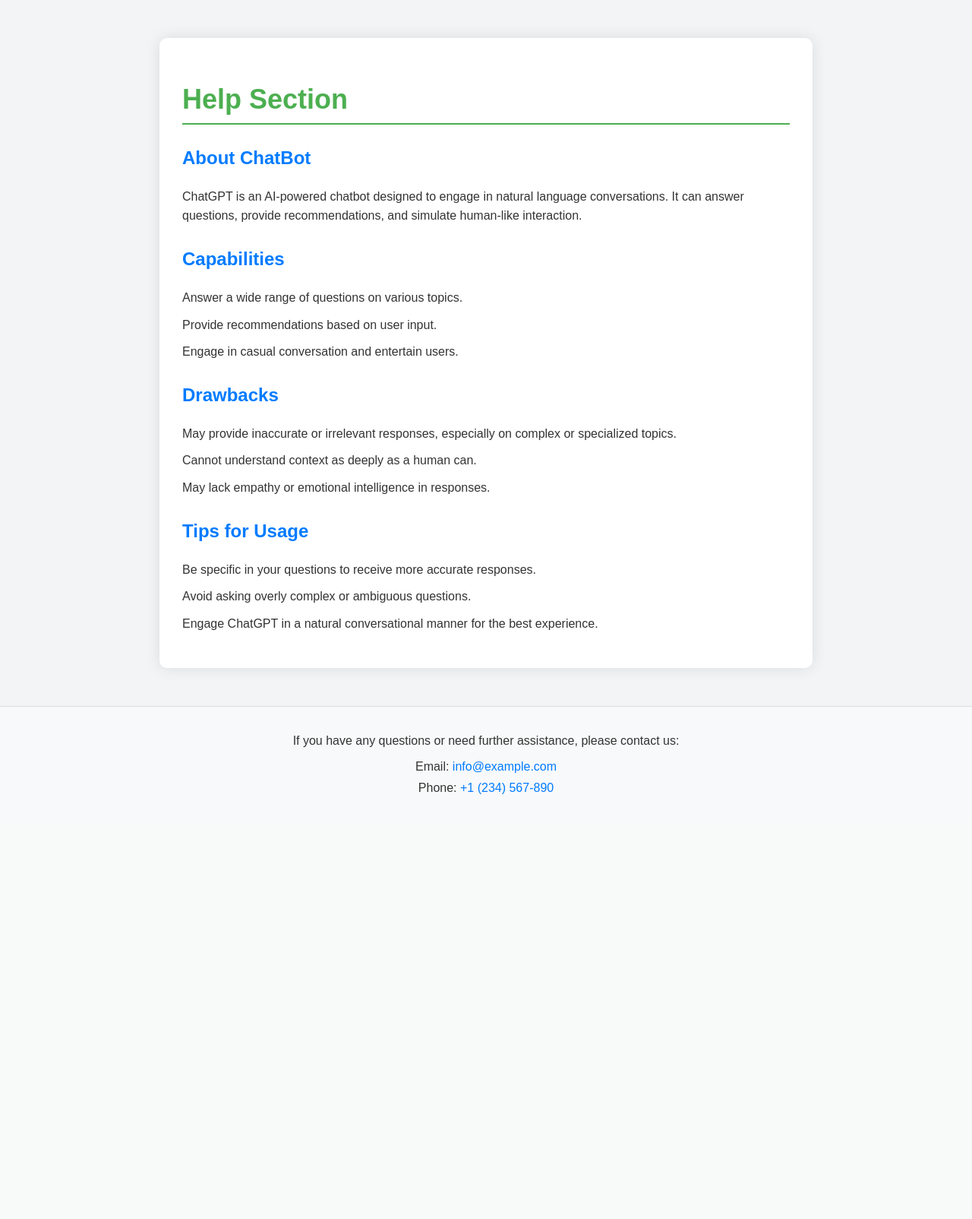
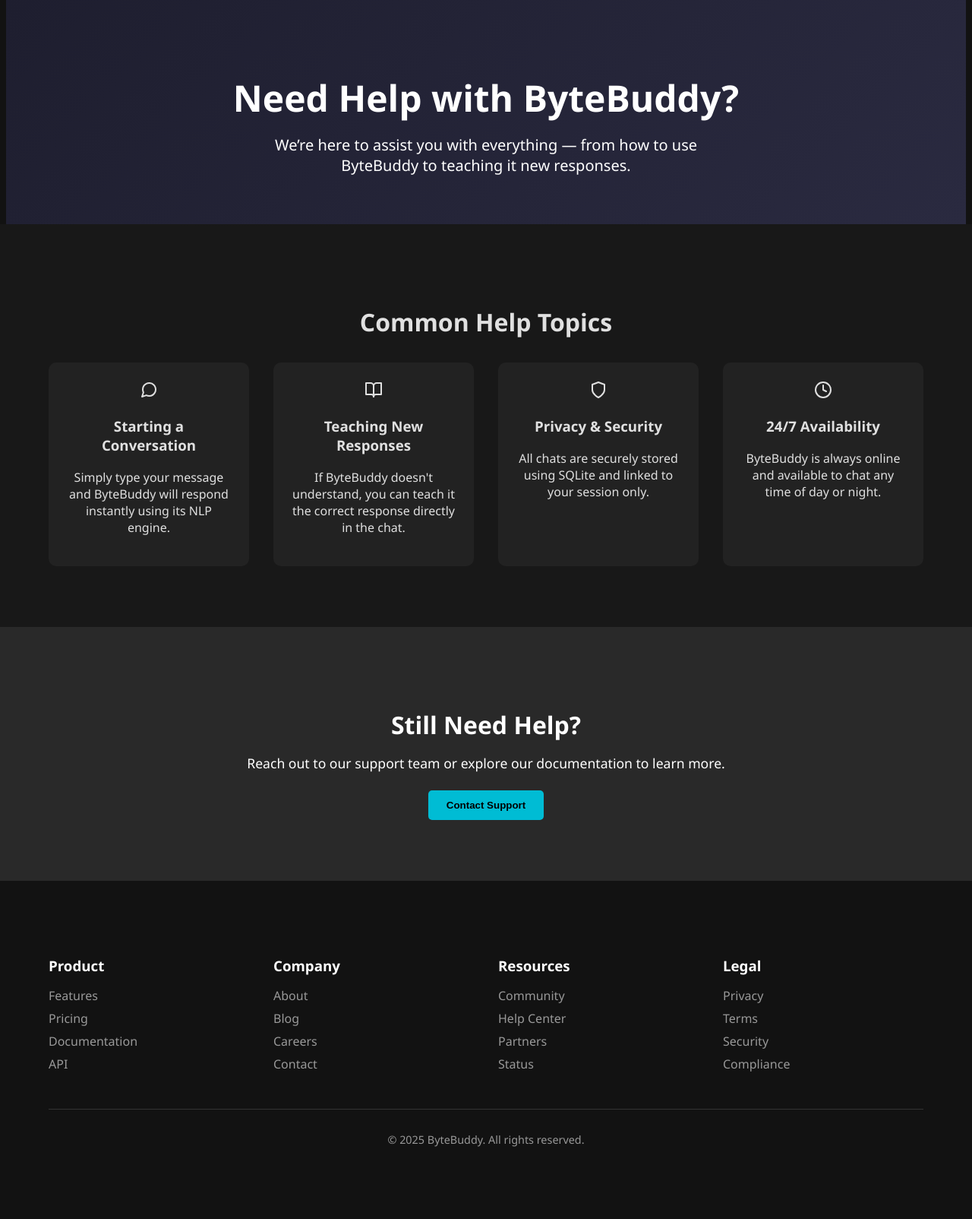
Before and after one commit to SagarDubey10/ByteBuddy, a Flask app: page /help in a window 1280 px wide. Shown: the whole page at 76% size. Before the commit the page ends 1045 px from the top, so only its background shows below. Run offline with Flask 3, Linux system fonts and the light colour scheme.

Commit message:
Wokred on Help Page

```diff
--- a/ByteBuddy/static/scripts/chat.js
+++ b/ByteBuddy/static/scripts/chat.js
@@ -125,5 +125,6 @@
 });
 // Redirect to help page
 function redirectToHelp() {
-    window.location.href = "/help";
+    window.open('/help', '_blank');
 }
+s
--- a/ByteBuddy/static/scripts/help.js
+++ b/ByteBuddy/static/scripts/help.js
@@ -1,4 +1,29 @@
-function redirectToHelp() {
-    // Redirect to the help page route
-    window.location.href = "/help";
-}
+document.addEventListener('DOMContentLoaded', function () {
+    // Smooth scroll to top when clicking Contact Support
+    const contactBtn = document.querySelector('.btn-light');
+    if (contactBtn) {
+        contactBtn.addEventListener('click', () => {
+            window.scrollTo({
+                top: document.body.scrollHeight,
+                behavior: 'smooth'
+            });
+            alert("Contact support functionality coming soon!");
+        });
+    }
+
+    // Hover effect on footer links
+    const footerLinks = document.querySelectorAll('footer li');
+    footerLinks.forEach(link => {
+        link.addEventListener('mouseover', () => {
+            link.style.color = '#00bcd4';
+        });
+        link.addEventListener('mouseout', () => {
+            link.style.color = '#999';
+        });
+    });
+
+    // Optional: feather icon replacement if not already called inline
+    if (typeof feather !== 'undefined') {
+        feather.replace();
+    }
+});
--- a/ByteBuddy/static/styles/help.css
+++ b/ByteBuddy/static/styles/help.css
@@ -1,89 +1,130 @@
-/* Add your styles for the help section here */
-
 body {
-    font-family: Arial, sans-serif;
     margin: 0;
-    padding: 0;
-    background-color: #f3f4f6;
-    color: #333;
-    /* Main text color */
+    font-family: 'Segoe UI', Tahoma, Geneva, Verdana, sans-serif;
+    background-color: #121212;
+    color: #e0e0e0;
 }
 
-.help-container {
-    max-width: 800px;
-    margin: 50px auto;
-    padding: 30px;
-    background-color: #fff;
-    box-shadow: 0 0 20px rgba(0, 0, 0, 0.1);
-    border-radius: 10px;
+.container {
+    max-width: 1200px;
+    margin: auto;
+    padding: 2rem;
 }
 
-.help-container h2 {
-    color: #4CAF50;
-    /* Header color */
-    font-size: 36px;
-    margin-bottom: 20px;
-    border-bottom: 2px solid #4CAF50;
-    padding-bottom: 10px;
+.hero-full {
+    background: linear-gradient(135deg, #1e1e2f, #2a2a40);
+    padding: 4rem 2rem;
+    text-align: center;
+    color: #ffffff;
 }
 
-.help-container h3 {
-    color: #007bff;
-    /* Subheader color */
-    font-size: 24px;
-    margin-top: 30px;
+.hero-content h1 {
+    font-size: 3rem;
+    margin-bottom: 1rem;
 }
 
-.help-container p {
-    margin-bottom: 15px;
-    line-height: 1.6;
+.hero-content p {
+    font-size: 1.25rem;
+    max-width: 600px;
+    margin: auto;
 }
 
-.help-container ul {
-    list-style-type: none;
+.features {
+    padding: 3rem 2rem;
+    background-color: #181818;
+}
+
+.features h2 {
+    text-align: center;
+    font-size: 2rem;
+    margin-bottom: 2rem;
+}
+
+.features-grid {
+    display: grid;
+    grid-template-columns: repeat(auto-fit, minmax(250px, 1fr));
+    gap: 2rem;
+}
+
+.feature-card {
+    background-color: #222;
+    padding: 1.5rem;
+    border-radius: 10px;
+    text-align: center;
+    transition: background-color 0.3s;
+}
+
+.feature-card:hover {
+    background-color: #2d2d2d;
+}
+
+.feature-card i {
+    color: #00bcd4;
+    font-size: 2rem;
+    margin-bottom: 1rem;
+}
+
+.cta {
+    background: #292929;
+    color: #fff;
+    text-align: center;
+    padding: 3rem 2rem;
+}
+
+.cta h2 {
+    font-size: 2rem;
+    margin-bottom: 1rem;
+}
+
+.cta p {
+    margin-bottom: 1.5rem;
+    font-size: 1.1rem;
+}
+
+.btn {
+    padding: 0.75rem 1.5rem;
+    border: none;
+    border-radius: 5px;
+    font-weight: bold;
+    cursor: pointer;
+}
+
+.btn-light {
+    background-color: #00bcd4;
+    color: #000;
+}
+
+footer {
+    background-color: #121212;
+    color: #999;
+    padding: 3rem 2rem;
+}
+
+.footer-grid {
+    display: grid;
+    grid-template-columns: repeat(auto-fit, minmax(160px, 1fr));
+    gap: 2rem;
+}
+
+.footer-column h3 {
+    color: #fff;
+    margin-bottom: 1rem;
+}
+
+.footer-column ul {
+    list-style: none;
     padding: 0;
 }
 
-.help-container li {
-    margin-bottom: 10px;
-    line-height: 1.6;
+.footer-column ul li {
+    margin-bottom: 0.5rem;
+    cursor: pointer;
 }
 
-.help-container a {
-    color: #007bff;
-    text-decoration: none;
+.footer-bottom {
+    text-align: center;
+    margin-top: 2rem;
+    border-top: 1px solid #333;
+    padding-top: 1rem;
+    font-size: 0.9rem;
 }
-
-.help-container a:hover {
-    text-decoration: underline;
-}
-
-.footer {
-    background-color: #f8f9fa;
-    padding: 20px;
-    text-align: center;
-    margin-top: 50px;
-    border-top: 1px solid #ddd;
-}
-
-.footer p {
-    margin-bottom: 10px;
-}
-
-.footer ul {
-    list-style-type: none;
-    padding: 0;
-}
-
-.footer li {
-    margin-bottom: 10px;
-}
-
-.footer a {
-    color: #007bff;
-    text-decoration: none;
-}
-
-.footer a:hover {
-    text-decoration: underline;
-}
--- a/ByteBuddy/templates/help.html
+++ b/ByteBuddy/templates/help.html
@@ -1,43 +1,111 @@
 <!DOCTYPE html>
 <html lang="en">
 <head>
-    <meta charset="UTF-8">
-    <meta name="viewport" content="width=device-width, initial-scale=1.0">
-    <title>Help</title>
+  <meta charset="UTF-8" />
+  <meta name="viewport" content="width=device-width, initial-scale=1.0"/>
+  <title>Help - ByteBuddy</title>
   <link rel="stylesheet" href="{{ url_for('static', filename='styles/help.css') }}">
-
+  <script src="https://unpkg.com/feather-icons"></script>
 </head>
 <body>
-    <div class="help-container">
-        <h2>Help Section</h2>
-        <h3>About ChatBot</h3>
-        <p>ChatGPT is an AI-powered chatbot designed to engage in natural language conversations. It can answer questions, provide recommendations, and simulate human-like interaction.</p>
-        <h3>Capabilities</h3>
+  <div class="min-h-screen">
+    <!-- Header -->
+    <header class="container hero-full">
+      <div class="hero-content fade-in">
+        <h1>Need Help with ByteBuddy?</h1>
+        <p>We’re here to assist you with everything — from how to use ByteBuddy to teaching it new responses.</p>
+      </div>
+    </header>
+
+    <!-- Help Topics -->
+    <section class="features">
+      <div class="container">
+        <h2>Common Help Topics</h2>
+        <div class="features-grid">
+          <div class="feature-card">
+            <i data-feather="message-circle"></i>
+            <h3>Starting a Conversation</h3>
+            <p>Simply type your message and ByteBuddy will respond instantly using its NLP engine.</p>
+          </div>
+          <div class="feature-card">
+            <i data-feather="book-open"></i>
+            <h3>Teaching New Responses</h3>
+            <p>If ByteBuddy doesn't understand, you can teach it the correct response directly in the chat.</p>
+          </div>
+          <div class="feature-card">
+            <i data-feather="shield"></i>
+            <h3>Privacy & Security</h3>
+            <p>All chats are securely stored using SQLite and linked to your session only.</p>
+          </div>
+          <div class="feature-card">
+            <i data-feather="clock"></i>
+            <h3>24/7 Availability</h3>
+            <p>ByteBuddy is always online and available to chat any time of day or night.</p>
+          </div>
+        </div>
+      </div>
+    </section>
+
+    <!-- Contact CTA -->
+    <section class="cta">
+      <div class="container">
+        <h2>Still Need Help?</h2>
+        <p>Reach out to our support team or explore our documentation to learn more.</p>
+        <button class="btn btn-light">Contact Support</button>
+      </div>
+    </section>
+
+    <!-- Footer -->
+    <footer>
+      <div class="container">
+        <div class="footer-grid">
+          <div class="footer-column">
+            <h3>Product</h3>
             <ul>
-            <li>Answer a wide range of questions on various topics.</li>
-            <li>Provide recommendations based on user input.</li>
-            <li>Engage in casual conversation and entertain users.</li>
-        </ul>
-        <h3>Drawbacks</h3>
-        <ul>
-            <li>May provide inaccurate or irrelevant responses, especially on complex or specialized topics.</li>
-            <li>Cannot understand context as deeply as a human can.</li>
-            <li>May lack empathy or emotional intelligence in responses.</li>
-        </ul>
-        <h3>Tips for Usage</h3>
-        <ul>
-            <li>Be specific in your questions to receive more accurate responses.</li>
-            <li>Avoid asking overly complex or ambiguous questions.</li>
-            <li>Engage ChatGPT in a natural conversational manner for the best experience.</li>
+              <li>Features</li>
+              <li>Pricing</li>
+              <li>Documentation</li>
+              <li>API</li>
             </ul>
           </div>
-    <footer class="footer">
-        <p>If you have any questions or need further assistance, please contact us:</p>
+          <div class="footer-column">
+            <h3>Company</h3>
             <ul>
-            <li>Email: <a href="mailto:info@example.com">info@example.com</a></li>
-            <li>Phone: <a href="tel:+1234567890">+1 (234) 567-890</a></li>
+              <li>About</li>
+              <li>Blog</li>
+              <li>Careers</li>
+              <li>Contact</li>
             </ul>
+          </div>
+          <div class="footer-column">
+            <h3>Resources</h3>
+            <ul>
+              <li>Community</li>
+              <li>Help Center</li>
+              <li>Partners</li>
+              <li>Status</li>
+            </ul>
+          </div>
+          <div class="footer-column">
+            <h3>Legal</h3>
+            <ul>
+              <li>Privacy</li>
+              <li>Terms</li>
+              <li>Security</li>
+              <li>Compliance</li>
+            </ul>
+          </div>
+        </div>
+        <div class="footer-bottom">
+          <p>&copy; 2025 ByteBuddy. All rights reserved.</p>
+        </div>
+      </div>
     </footer>
-    <script src="help.js"></script>
+  </div>
+
+  <script>
+    feather.replace();
+  </script>
+  <script src="{{ url_for('static', filename='scripts/help.js') }}"></script>
 </body>
 </html>
```
Also changed, not shown: byte_buddy.db, 2 other files. Lines whose indentation alone changed are shown as unchanged.
